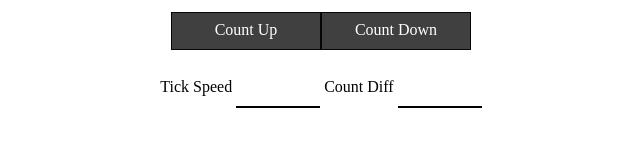
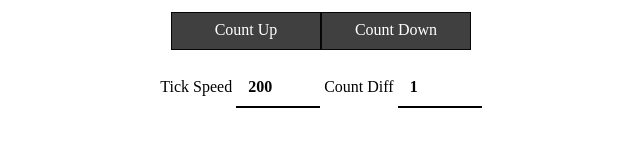
Before and after one commit to BioPhoton/ng-operate-heavily-dynamic-uis, an Angular app: page / in a window 1280 px wide. Shown: the part 606-752 px from the top of the page, without its empty margins (319-959 px from the left). Built offline with nearby package versions, Linux system fonts and the light colour scheme.

Commit message:
fix(state management): cqrs

```diff
--- a/src/app/counter/counter-facade.service.ts
+++ b/src/app/counter/counter-facade.service.ts
@@ -1,6 +1,6 @@
 import {Injectable, OnDestroy} from '@angular/core';
 import {merge, NEVER, Observable, Subject, timer} from 'rxjs';
-import {map, mapTo, switchMap, takeUntil, tap, withLatestFrom} from 'rxjs/operators';
+import {map, mapTo, scan, shareReplay, startWith, switchMap, takeUntil, tap, withLatestFrom} from 'rxjs/operators';
 import {CounterState} from '../counter-state.interface';
 import {INITIAL_COUNTER_STATE} from '../initial-counter-state';
 import {inputToValue} from '../operators/inputToValue';
@@ -15,7 +15,7 @@ export class CounterFacadeService implements OnDestroy {
   initialCounterState: CounterState = INITIAL_COUNTER_STATE;
   ngOnDestroySubject = new Subject();
 
-  counterState = {count: 0};
+  counterStateOld = {count: 0};
 
   // = BASE OBSERVABLES  ====================================================
   // == SOURCE OBSERVABLES ==================================================
@@ -33,11 +33,18 @@ export class CounterFacadeService implements OnDestroy {
         }));
 
   // === STATE OBSERVABLES ==================================================
-  counterCommands$: Observable<Command> = merge(
-    this.btnStart.pipe(mapTo({ isTicking: true })),
-    this.btnPause.pipe(mapTo({ isTicking: false })),
-    this.lastSetToFromButtonClick.pipe(map(n => ({ count: n })))
+  counterCommands: Observable<Command> = merge(
+    this.btnStart.pipe(mapTo({isTicking: true})),
+    this.btnPause.pipe(mapTo({isTicking: false})),
+    this.lastSetToFromButtonClick.pipe(map(n => ({count: n})))
   );
+  counterState: Observable<CounterState> = this.counterCommands
+    .pipe(
+      startWith(this.initialCounterState),
+      scan((counterState: CounterState, command): CounterState => ({...counterState, ...command})),
+      shareReplay(1)
+    );
+
   // == INTERMEDIATE OBSERVABLES ============================================
 
   // = SIDE EFFECTS =========================================================
@@ -50,24 +57,15 @@ export class CounterFacadeService implements OnDestroy {
         return isTicking ? timer(0, this.initialCounterState.tickSpeed) : NEVER;
       }),
       tap((_) => {
-        this.counterState = {...this.counterState, count: this.counterState.count + this.initialCounterState.countDiff};
+        this.counterStateOld = {...this.counterStateOld, count: this.counterStateOld.count + this.initialCounterState.countDiff};
       })
     );
 
-  setCountFromSetToClick = this.lastSetToFromButtonClick.pipe(
-    tap((next) => {
-      this.counterState = {...this.counterState, count: next};
-    })
-  );
-
   constructor() {
-    this.counterCommands$
-      .subscribe(console.log);
 
     // = SUBSCRIPTION =========================================================
     merge(
-      this.updateCounterFromTick,
-      this.setCountFromSetToClick
+      // this.updateCounterFromTick,
     )
       .pipe(
         takeUntil(
--- a/src/app/counter/counter.component.html
+++ b/src/app/counter/counter.component.html
@@ -1,5 +1,5 @@
 <app-counter-view
-  [state]="facade.counterState"
+  [state]="facade.counterState | async"
   (btnStart)="facade.btnStart.next($event)"
   (btnPause)="facade.btnPause.next($event)"
   (btnSetTo)="facade.btnSetTo.next($event)"
```
Also changed, not shown: 1 other file (tests, documents, lock files or other folders).
